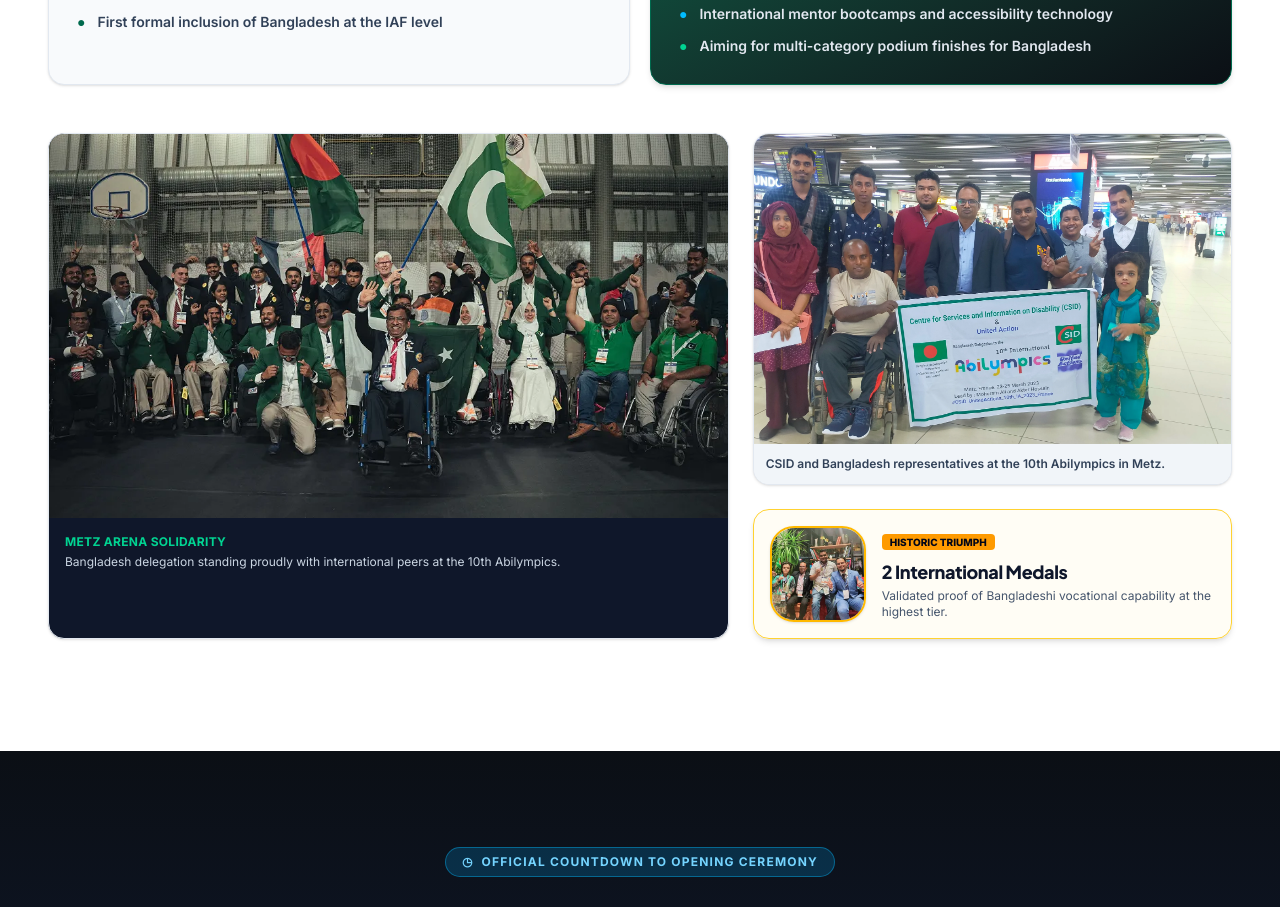
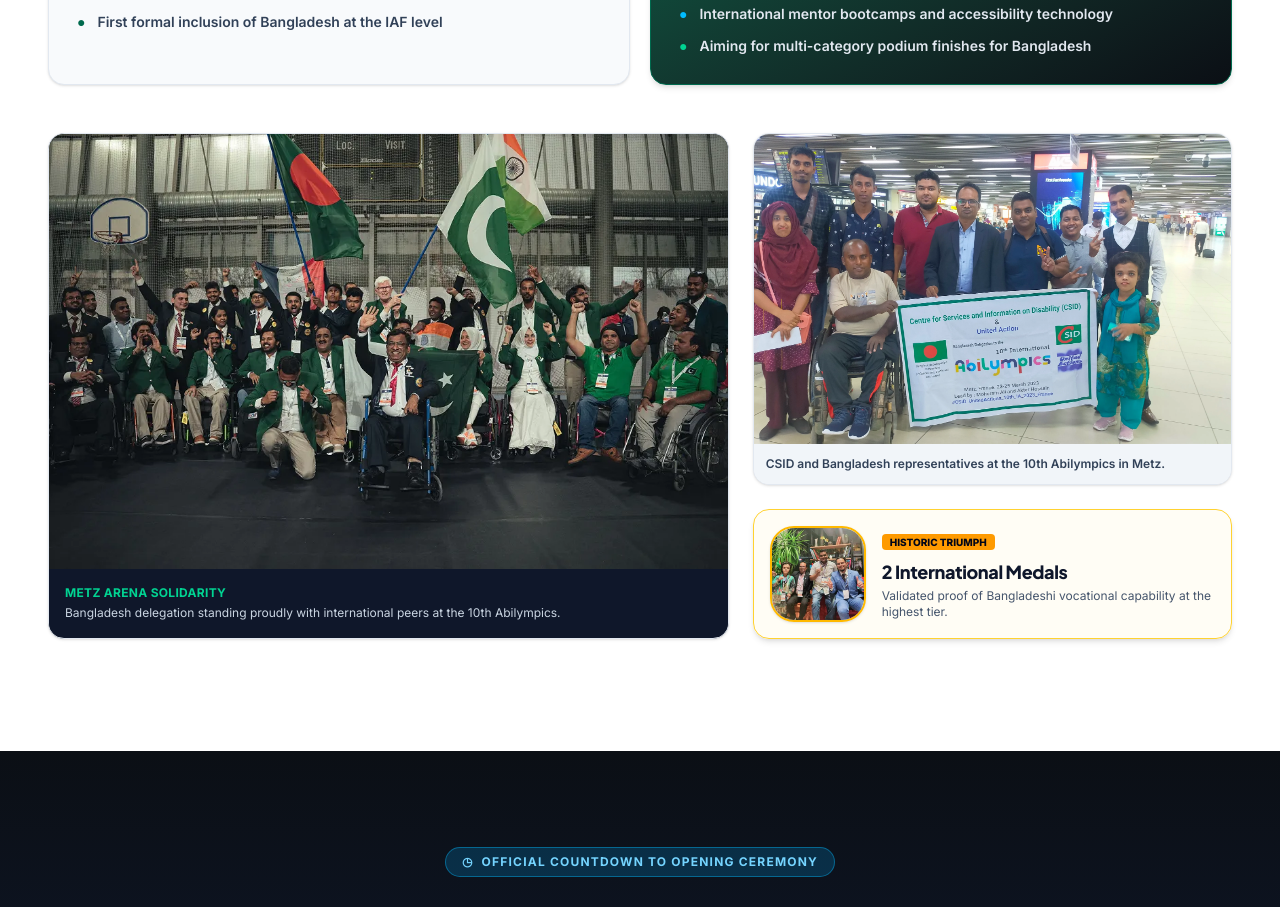
Before and after one commit to faaiisal/abilympicsbd-partners, a Next.js app: page / in a window 1280 px wide. Shown: the part 2280-3187 px from the top of the page. Built offline with nearby package versions, Linux system fonts and the light colour scheme.

Commit message:
Update top header and some minnor issue

```diff
--- a/src/components/MetzJourney.tsx
+++ b/src/components/MetzJourney.tsx
@@ -70,10 +70,10 @@ export function MetzJourney() {
               src="/images/participants/metz-2023-banner.webp"
               alt="Bangladeshi delegation standing proudly with international peers at the 10th Abilympics"
               width={1200}
-              height={760}
-              className="h-72 w-full object-cover sm:h-96"
+              height={435}
+              className="h-72 w-full object-cover sm:h-96 lg:h-[435px]"
             />
-            <figcaption className="bg-brand-slate p-4 text-white">
+            <figcaption className="bg-brand-slate p-4 text-white bottom-0 bg-red">
               <p className="text-xs font-bold uppercase tracking-wide text-emerald-400">Metz Arena Solidarity</p>
               <p className="mt-1 text-xs text-slate-300">Bangladesh delegation standing proudly with international peers at the 10th Abilympics.</p>
             </figcaption>
```
